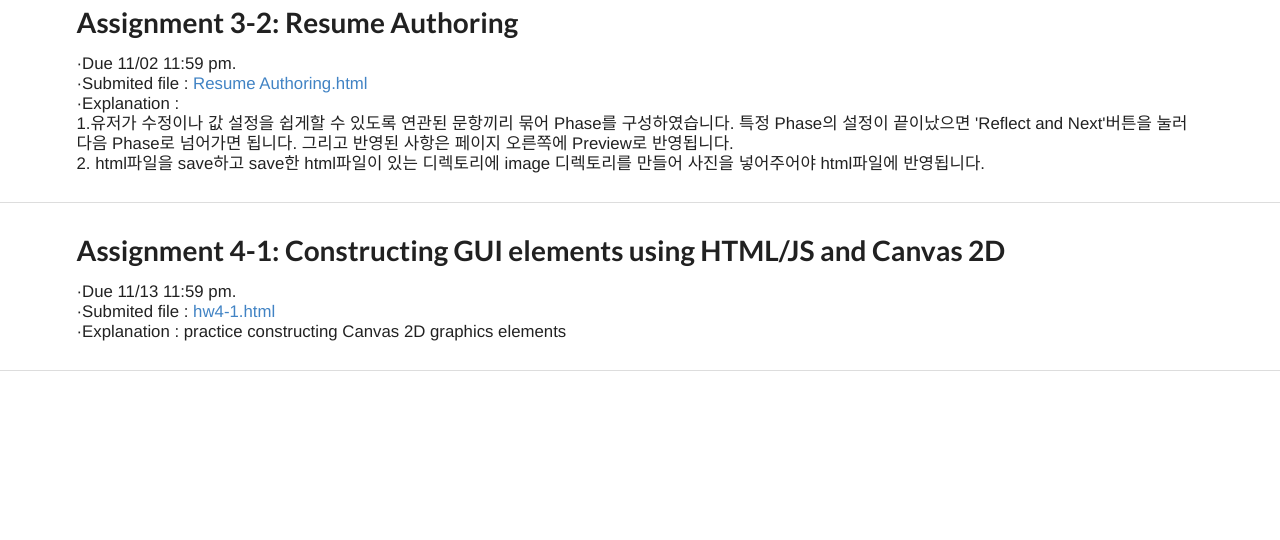
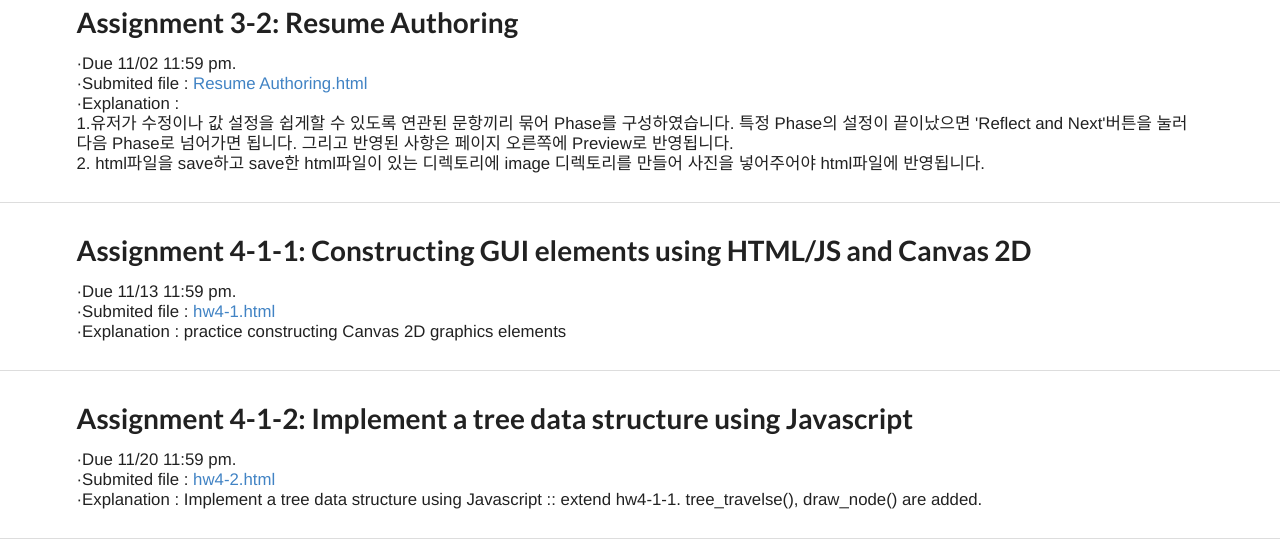
Before and after one commit to liamgak/pleaseLask, a Flask app: page /hci in a window 1280 px wide. Shown: the part 672-1212 px from the top of the page. Before the commit the page ends 1043 px from the top, so only its background shows below. Run offline with Flask 2, Linux system fonts and the light colour scheme; some libraries are stand-ins or nearby versions.

Commit message:
Update HCI.html

```diff
--- a/FlaskWebProject1/templates/HCI.html
+++ b/FlaskWebProject1/templates/HCI.html
@@ -63,11 +63,18 @@
 	</div>
 <div class="ui section divider"></div>
 <div class="ui main container" style="font-size:1.2em;">
-      <h1>Assignment 4-1: Constructing GUI elements using HTML/JS and Canvas 2D</h1>
+      <h1>Assignment 4-1-1: Constructing GUI elements using HTML/JS and Canvas 2D</h1>
       ·Due 11/13 11:59 pm.<br>
       ·Submited file : <a href="hw4-1">hw4-1.html</a><br>
       ·Explanation : practice constructing Canvas 2D graphics elements
 	</div>
 <div class="ui section divider"></div>
+<div class="ui main container" style="font-size:1.2em;">
+      <h1>Assignment 4-1-2: Implement a tree data structure using Javascript</h1>
+      ·Due 11/20 11:59 pm.<br>
+      ·Submited file : <a href="hw4-1">hw4-2.html</a><br>
+      ·Explanation : Implement a tree data structure using Javascript :: extend hw4-1-1. tree_travelse(), draw_node() are added.
+	</div>
+<div class="ui section divider"></div>
 
 	</body>
```
